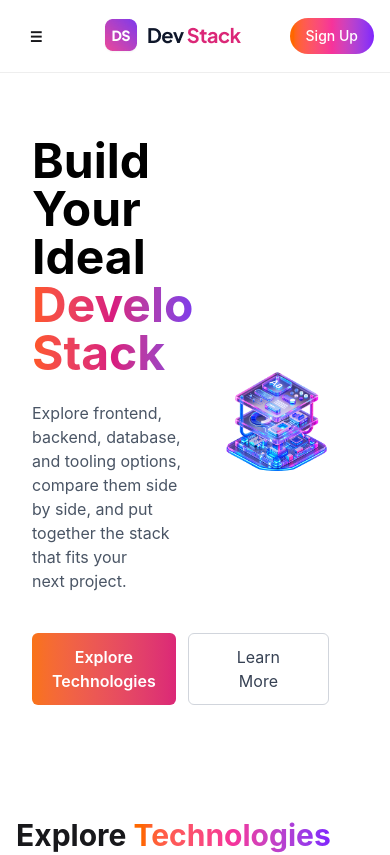
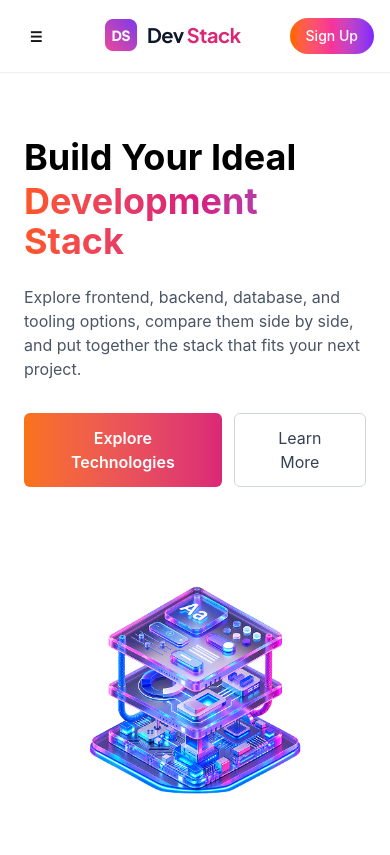
Before and after one commit to Faiazrahman07/dev-stack, a React (Vite) app: page / in a window 390 px wide. Shown: the top 855 px of the page. Built offline with nearby package versions, Linux system fonts and the light colour scheme.

Commit message:
improve banner section

```diff
--- a/src/Components/Banner.tsx
+++ b/src/Components/Banner.tsx
@@ -3,36 +3,31 @@ import BannerImage from "../assets/banner-stack.png";
 const Banner = () => {
   return (
     <section className="bg-white">
-      <div className="container mx-auto grid grid-cols-2 items-center px-8 py-16">
+      <div className="container mx-auto grid items-center gap-8 px-6 py-16 md:grid-cols-2">
 
         <div>
-          <h1 className="text-5xl font-bold text-black">
+          <h1 className="text-4xl font-bold text-black md:text-5xl">
             Build Your Ideal
           </h1>
 
-          <h1 className=" bg-linear-to-r from-[#FF5722] via-[#D81B7E] to-[#7C3AED] bg-clip-text text-transparent text-5xl font-bold ">
+          <h1 className="mt-1 bg-linear-to-r from-[#FF5722] via-[#D81B7E] to-[#7C3AED] bg-clip-text text-4xl font-bold text-transparent md:text-5xl">
             Development Stack
           </h1>
 
           <p className="mt-6 max-w-xl text-gray-600">
             Explore frontend, backend, database, and tooling options,
-            <br/>
             compare them side by side, and put together the stack that
-            fits your
-            <br/>
-            next project.
+            fits your next project.
           </p>
 
-          <div className="mt-10 flex gap-3">
-
+          <div className="mt-8 flex gap-3">
             <button className="rounded-md bg-linear-to-r from-[#F97316] to-[#DB2777] px-5 py-3 font-semibold text-white">
               Explore Technologies
             </button>
 
-            <button className="rounded-md border border-gray-300 px-12 py-2 text-gray-700">
+            <button className="rounded-md border border-gray-300 px-6 py-3 text-gray-700">
               Learn More
             </button>
-
           </div>
         </div>
 
```
